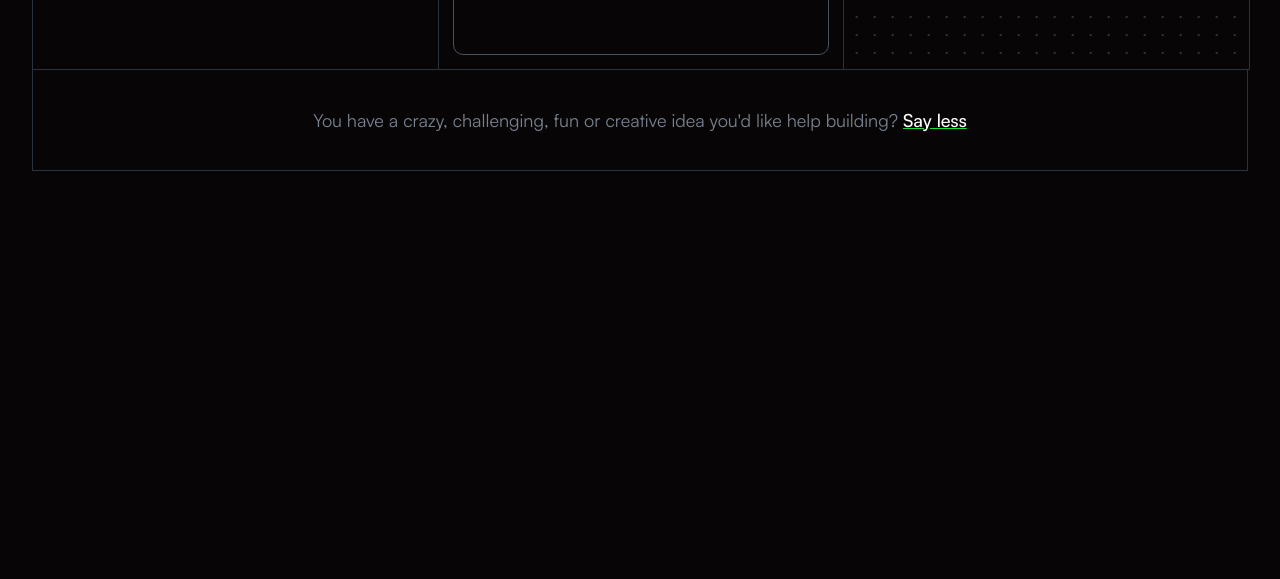
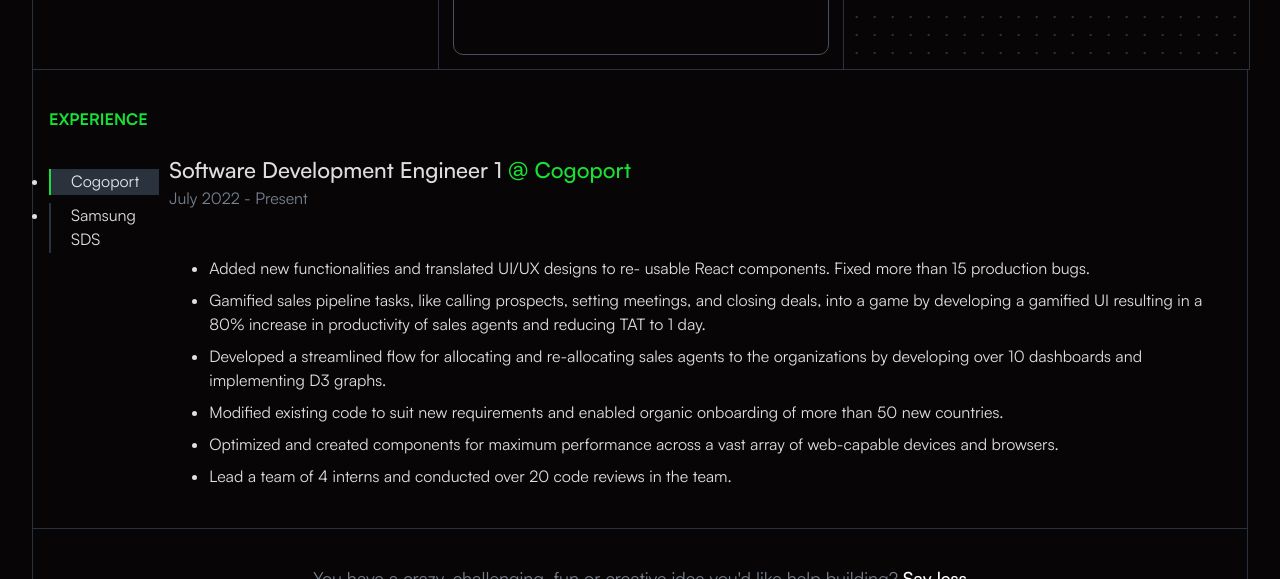
Before and after one commit to MahakBharatkar/mahak-portfolio, a React (Vite) app: page / in a window 1280 px wide. Shown: the part 681-1260 px from the top of the page. Before the commit the page ends 864 px from the top, so only its background shows below. Built offline with nearby package versions, Linux system fonts and the light colour scheme; grey boxes are pictures that could not be loaded.

Commit message:
work experience

```diff
--- a/package.json
+++ b/package.json
@@ -15,6 +15,7 @@
     "react": "^18.2.0",
     "react-dom": "^18.2.0",
     "react-konva": "^18.2.10",
+    "react-tabs": "^6.0.2",
     "vite-plugin-svgr": "^4.2.0"
   },
   "devDependencies": {
--- a/src/App.jsx
+++ b/src/App.jsx
@@ -5,6 +5,7 @@ import './App.css'
 import Heading from './components/Heading'
 import About from './components/About'
 import Footer from './components/Footer'
+import Experience from './components/Experience'
 
 function App() {
   const [count, setCount] = useState(0)
@@ -13,6 +14,7 @@ function App() {
     <div className='main_container'>
       <Heading/>
       <About/>
+      <Experience/>
       <Footer/>
     </div>
   )
--- /dev/null
+++ b/src/components/Experience/ExperienceDescription/index.jsx
@@ -0,0 +1,19 @@
+import styles from './styles.module.css';
+const ExperienceDescription = ({data={}}) => {
+    const {designation, company_name, date, description}= data;
+  return (
+    <div className={styles.description_container}>
+      <div className={styles.job_heading}>{designation} <span className={styles.green_text}>@ {company_name}</span></div>
+      <div className={styles.job_duration}>{date}</div>
+
+      <ul>
+        {description.map((point)=>{
+          return <li>{point}</li>
+        })}
+      </ul>
+
+    </div>
+  )
+}
+
+export default ExperienceDescription
--- /dev/null
+++ b/src/components/Experience/ExperienceDescription/styles.module.css
@@ -0,0 +1,27 @@
+.job_heading{
+    font-size: 22px;
+    font-weight: 500;
+    width: fit-content;
+}
+.green_text{
+    color: #17e134;
+}
+
+.description_container{
+    margin-left: 10px;
+}
+
+.job_duration{
+    color: #77818f;
+    text-align: left;
+    margin-bottom: 30px;
+}
+
+ul{
+    text-align: left;
+    display: inline-block;
+}
+
+li{
+  margin-bottom: 8px;
+}
--- /dev/null
+++ b/src/components/Experience/index.jsx
@@ -0,0 +1,53 @@
+import { Tab, TabList, TabPanel, Tabs } from "react-tabs";
+import styles from "./styles.module.css";
+import { useState } from "react";
+import ExperienceDescription from "./ExperienceDescription";
+
+const List = [
+    {
+        designation:'Software Development Engineer 1',
+        company_name: 'Cogoport', date: 'July 2022 - Present',
+        description:[
+            'Added new functionalities and translated UI/UX designs to re- usable React components. Fixed more than 15 production bugs.',
+            'Gamified sales pipeline tasks, like calling prospects, setting meetings, and closing deals, into a game by developing a gamified UI resulting in a 80% increase in productivity of sales agents and reducing TAT to 1 day.',
+            'Developed a streamlined flow for allocating and re-allocating sales agents to the organizations by developing over 10 dashboards and implementing D3 graphs.',
+            'Modified existing code to suit new requirements and enabled organic onboarding of more than 50 new countries.',
+            'Optimized and created components for maximum performance across a vast array of web-capable devices and browsers.',
+            'Lead a team of 4 interns and conducted over 20 code reviews in the team.'
+        ]
+    },
+    {
+      designation: 'SDE Intern',
+      company_name: 'Samsung SDS',
+      date: 'February 2022 - June 2022',
+      description: ['Worked as an intern and learnt about the various technologies used in Samsung SDS.']
+    }
+]
+
+const Experience = () => {
+  const [tabIndex, setTabIndex] = useState(0);
+  return (
+    <div className={styles.experience_container}>
+      <h4>EXPERIENCE</h4>
+
+      <div className={styles.experience_flex}>
+      <Tabs className={styles.custom_tabs} selectedIndex={tabIndex} onSelect={(index) => setTabIndex(index)}>
+        <TabList className={styles.custom_tab_list}>
+          <Tab className={tabIndex===0? styles.custom_tab_selected: styles.custom_tab}>Cogoport</Tab>
+          <Tab className={tabIndex===1? styles.custom_tab_selected:styles.custom_tab}>Samsung SDS</Tab>
+        </TabList>
+
+       {List.map((data)=>{
+        return (
+          <TabPanel className={styles.custom_tab_panels} key={data.company_name} ><ExperienceDescription data={data}/></TabPanel>
+        )
+       })}
+      </Tabs>
+
+      </div>
+
+    </div>
+  );
+};
+
+export default Experience;
--- /dev/null
+++ b/src/components/Experience/styles.module.css
@@ -0,0 +1,41 @@
+.experience_container{
+    border: 1px solid #2a323e;
+    border-top: none;
+    padding: 16px;
+    text-align: left;
+
+}
+
+.experience_flex{
+    display: flex;
+}
+
+.h4{
+    color: #17e134;
+}
+
+.custom_tabs{
+    display: flex;
+    cursor: pointer;
+}
+
+.custom_tab{
+    padding: 0px 20px 2px;
+    border-left: 2px solid #2a323e;
+
+}
+
+.custom_tab_selected{
+    border-left: 2px solid #17e134;
+    background-color: #2a323e;
+    padding: 0px 20px 2px;
+}
+
+.custom_tab_list{
+    width: 150px;
+    padding: 0px;
+}
+
+.custom_tab_panels{
+    grid-column: span 12;
+}
```
Also changed, not shown: 1 other file (tests, documents, lock files or other folders).
